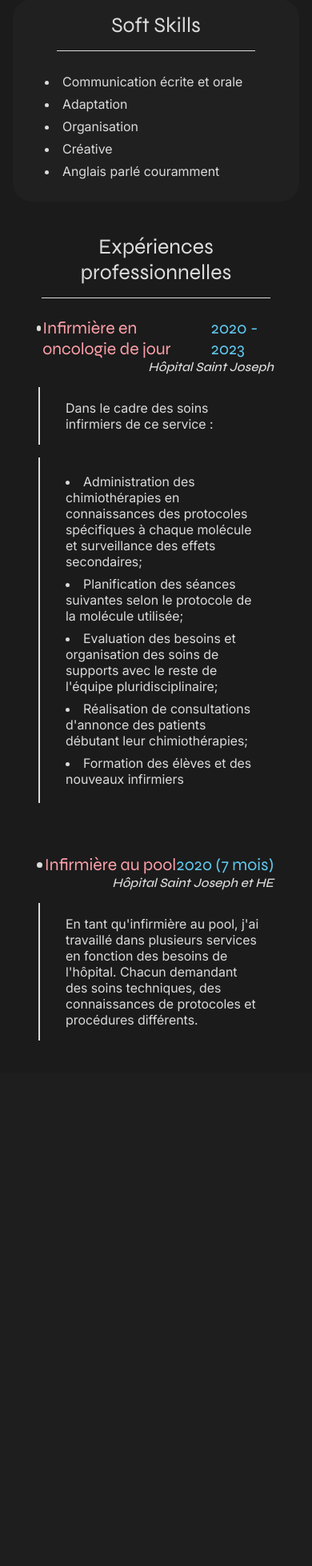
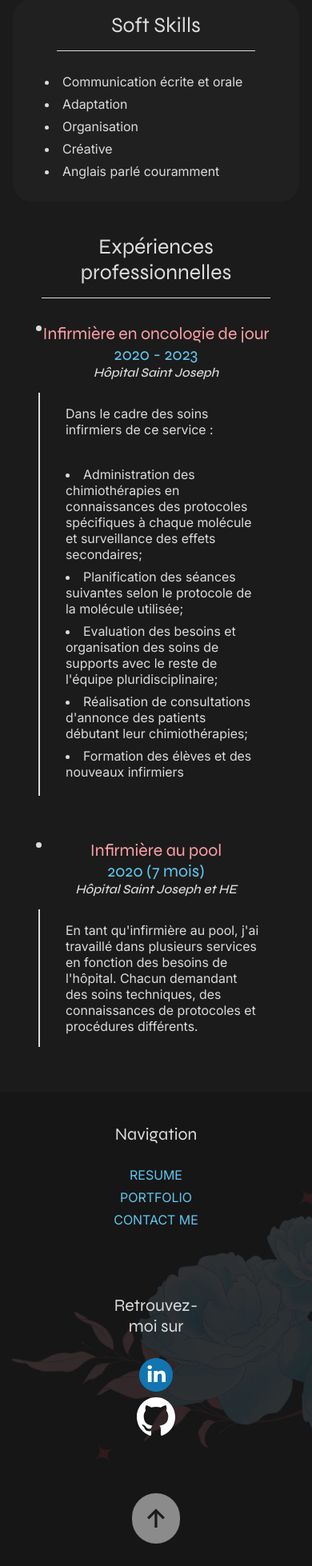
Before and after one commit to AdelinePat/portfolio, a PHP site: page / in a window 390 px wide. Shown: the part 1528-3486 px from the top of the page at 80% size. Before the commit the page ends 2829 px from the top, so only its background shows below. Run offline with PHP 8.4, Linux system fonts and the light colour scheme.

Commit message:
resume page done, responsive footer done

```diff
--- a/index.html
+++ b/index.html
@@ -19,16 +19,16 @@
                 <label for="menu-hamburger"></label>
             </div>
             <ul class="menu-items"> <!-- class="menu-items"-->
-                <li><a href="#">Resume</a></li>
+                <li><a href="./index.html">CV</a></li>
                 <li><a href="#">Portfolio</a></li>
-                <li><a href="#">Contact me</a></li>
+                <li><a href="#">Contact</a></li>
             </ul>
 
             <button><a href="#">Télécharger le CV</a></button>
         </nav>
         <h1>
-            <span>Hey ! I'm</span> <strong>Adeline Patenne</strong>
-            <button class="contact-me"><a href="#">Contact me</a></button>
+            <span>Bonjour ! Je suis</span> <strong>Adeline Patenne</strong>
+            <button class="contact-me"><a href="#">Contactez moi</a></button>
         </h1>
 
     </header>
@@ -154,7 +154,7 @@
     <footer>
         <article>
             <h4>
-                Liens
+                Navigation
             </h4>
             <ul>
                 <li><a href="#">Resume</a></li>
@@ -167,13 +167,12 @@
                 Retrouvez-moi sur
             </h4>
             <p>
-                <a href="#"><img src="./images/linkedin.svg" alt="logo LinkedIn" title="LinkedIn"></a>
-                <a href="#"><img src="./images/github.svg" alt ="logo GitHub" title="GitHub"></a>
+                <a href="https://www.linkedin.com/in/adeline-patenne/"><img src="./images/linkedin.svg" alt="logo LinkedIn" title="LinkedIn"></a>
+                <a href="https://github.com/adelinePat/"><img src="./images/github.svg" alt ="logo GitHub" title="GitHub"></a>
             </p>
         </article>
         <article>
-            Faire un formulaire de contact ICI
-            Mais il n'apparaîtra pas sur téléphone
+            <a href="#">↑</a>
         </article>
 
     </footer>
--- a/style.css
+++ b/style.css
@@ -20,7 +20,7 @@
 
 
 :root {
-    --color1: #1d1e1d;
+    --color1: rgb(29, 30, 29);
     --color2: #262626;
     --light-color: #DBDBDB;
     --primary-color: #60C6ED; /* blue/cyan */
@@ -435,9 +464,15 @@ body {
         flex-flow: row nowrap;
         justify-content: space-around;
         align-items: flex-start;
+        text-align: center;
+
+        ul {
+            list-style-type: none;
+        }
 
         article {
-            background: rgba(255,255,255,0.02);
+            /* background: rgba(255,255,255,0.02); */
+            width: 30%;
             margin: 40px 0px;
             color: var(--light-color);
 
@@ -446,6 +481,17 @@ body {
             padding-bottom: 24px;
             font-size: 16pt;
             text-align: center;
+            }
+
+            a {
+                color: var(--primary-color);
+                text-transform: uppercase;
+                margin-bottom: 8px;
+                transition: all 0.2s ease-in;
+
+                &:hover {
+                    color: var(--light-color);
+                }
             }
 
             p {
@@ -459,6 +505,26 @@ body {
             }
 
         }
+
+        article:nth-child(3) {
+            align-self: center;
+
+            a {
+            font-size: 24pt;
+            font-weight: 600;
+            background: rgba(255,255,255,0.5);
+            color: var(--background-color);
+            padding: 12px 16px;
+            border-radius: 32px;
+            transition: all 0.5 ease-in;
+
+            &:hover {
+                background: none;
+                color: var(--light-color);
+            }
+
+            }
+        }
     }
 
 }
@@ -537,7 +605,7 @@ body {
                     p, ul {
                         padding: 16px 16px 16px 32px;
                         border-left: 2px solid var(--light-color);
-                        margin-bottom: 16px;
+                        padding-bottom: 16px;
                     }
 
                 }
@@ -691,7 +773,12 @@ body {
 
 
 
-        footer {display: none;}
+        footer {
+            flex-direction: column;
+            align-items: center;
+
+            background-size: 200%;
+        }
     }
 
 }
@@ -742,6 +830,33 @@ body {
                 }
 
             }
+
+            .experiences {
+                .professionnel {
+
+                    h3 {
+                        flex-direction: column;
+                        /* justify-content: center; */
+                        align-items: center;
+                        text-align: center;
+
+                        &:before {
+                            position: relative;
+                            left: -50%;
+
+                        }
+                    }
+
+                    h4 {
+                        text-align: center;
+                    }
+
+                }
+            }
+        }
+
+        footer {
+            background-size: 250%;
         }
     }
 }
```
Also changed, not shown: other parts of style.css (+55 -9 lines).
